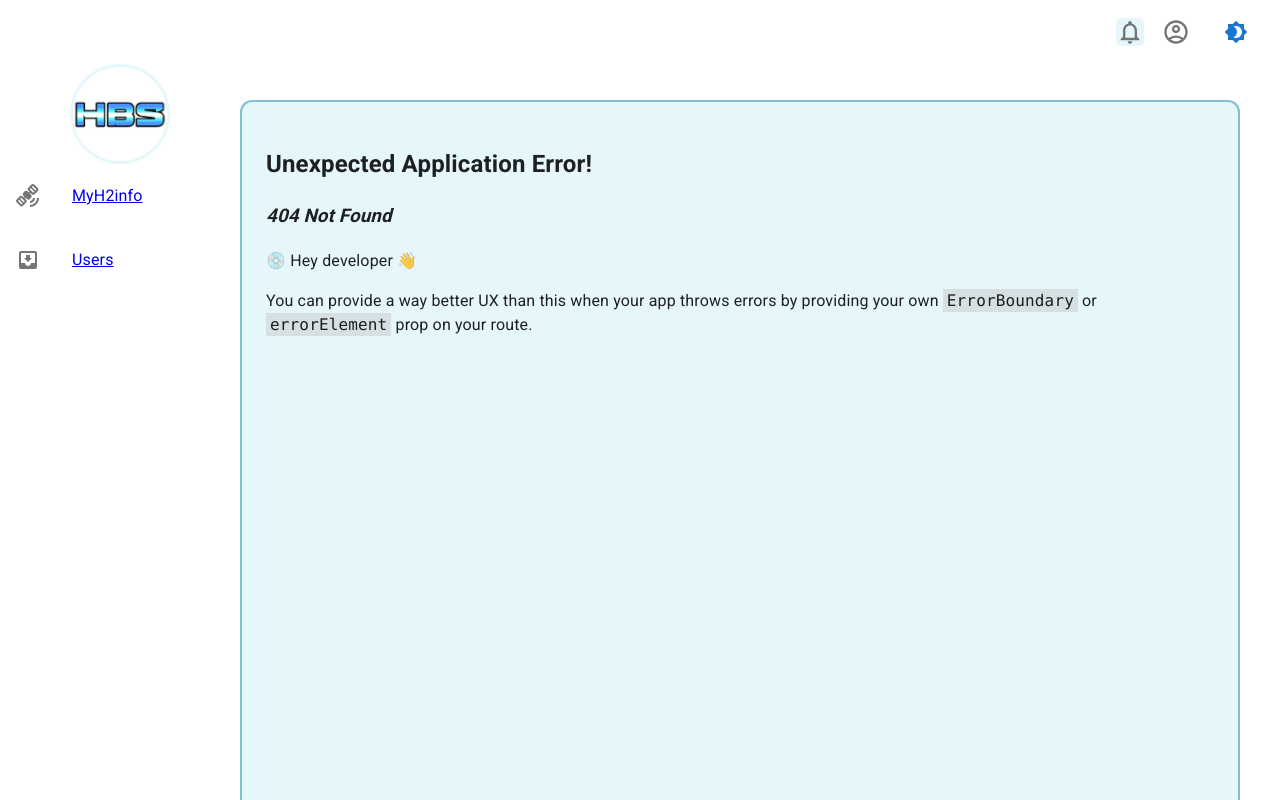
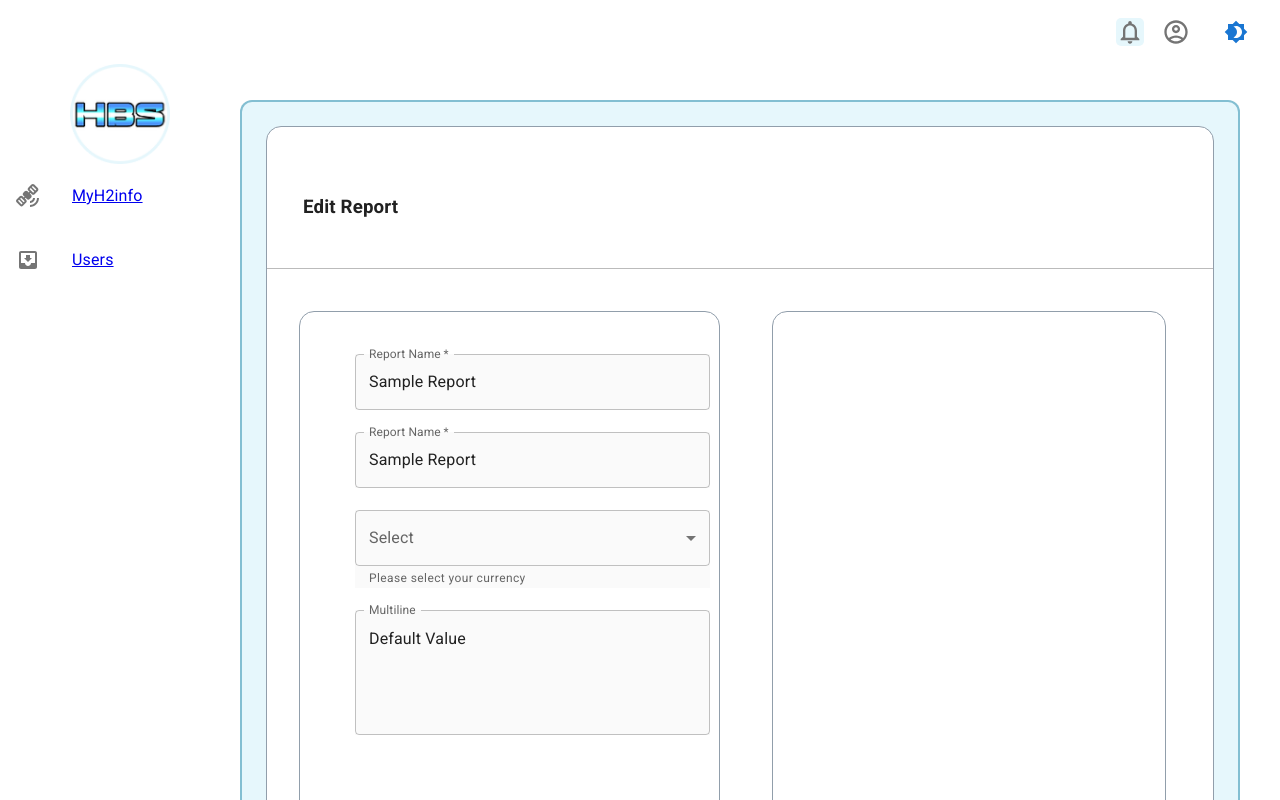
Before and after one commit to kpierc11/Dashboard_Demo, a React (Create React App) app in the folder app/: page /report/edit in a window 1280 px wide. Before the commit this address had no page. Shown: the top 800 px of the page. Built offline with nearby package versions, Linux system fonts and the light colour scheme.

Commit message:
added reports page and navigation

```diff
--- a/app/src/pages/ChartPage.tsx
+++ b/app/src/pages/chartPage/ChartPage.tsx
@@ -1,4 +1,4 @@
-import LineChart from "../components/LineChart/LineChart";
+import LineChart from "../../components/lineChart/LineChart";
 
 export default function ChartPage() {
   return <LineChart></LineChart>;
--- /dev/null
+++ b/app/src/pages/reportsPage/EditReportPage.tsx
@@ -0,0 +1,112 @@
+import { Box, Grid, MenuItem, Paper, styled, TextField } from "@mui/material";
+import "../reportsPage/editReportPage.css";
+
+export default function EditReportPage() {
+  const Item = styled(Paper)(({ theme }) => ({
+    backgroundColor: theme.palette.mode === "dark" ? "#1A2027" : "#fff",
+    ...theme.typography.body2,
+    padding: theme.spacing(1),
+    textAlign: "center",
+    color: theme.palette.text.secondary,
+  }));
+
+  const currencies = [
+    {
+      value: "USD",
+      label: "$",
+    },
+    {
+      value: "EUR",
+      label: "€",
+    },
+    {
+      value: "BTC",
+      label: "฿",
+    },
+    {
+      value: "JPY",
+      label: "¥",
+    },
+  ];
+
+  return (
+    <div className="edit-report-main-container">
+      <div className="edit-report-top-section">
+        <h3>Edit Report</h3>
+      </div>
+
+      <Box>
+        <Grid container>
+          <Grid xs={12} md={12} lg={6}>
+            <Item className="edit-report-column-one">
+              <div
+                style={{
+                  display: "flex",
+                  justifyContent: "flex-start",
+                  flexDirection: "column",
+                  paddingLeft: "47px",
+                  paddingTop: "34px",
+                }}
+              >
+                <TextField
+                  sx={{
+                    backgroundColor: "#FAFAFA",
+                    marginBottom: "22px",
+                    maxWidth:355,
+                  }}
+                  required
+                  id="outlined-required"
+                  label="Report Name"
+                  defaultValue="Sample Report"
+                />
+                <TextField
+                  sx={{
+                    backgroundColor: "#FAFAFA",
+                    marginBottom: "22px",
+                    maxWidth: 355,
+                  }}
+                  required
+                  id="outlined-required"
+                  label="Report Name"
+                  defaultValue="Sample Report"
+                />
+                <TextField
+                  sx={{
+                    backgroundColor: "#FAFAFA",
+                    marginBottom: "22px",
+                    maxWidth: 355,
+                  }}
+                  id="outlined-select-currency"
+                  select
+                  label="Select"
+                  helperText="Please select your currency"
+                >
+                  {currencies.map((option) => (
+                    <MenuItem key={option.value} value={option.value}>
+                      {option.label}
+                    </MenuItem>
+                  ))}
+                </TextField>
+                <TextField
+                  sx={{
+                    backgroundColor: "#FAFAFA",
+                    marginBottom: "22px",
+                    maxWidth: 355,
+                  }}
+                  id="outlined-multiline-static"
+                  label="Multiline"
+                  multiline
+                  rows={4}
+                  defaultValue="Default Value"
+                />
+              </div>
+            </Item>
+          </Grid>
+          <Grid xs={12} md={12} lg={6}>
+            <Item className="edit-report-column-two"></Item>
+          </Grid>
+        </Grid>
+      </Box>
+    </div>
+  );
+}
--- /dev/null
+++ b/app/src/pages/reportsPage/ReportPage.tsx
@@ -0,0 +1,3 @@
+export default function ReportPage(){
+
+}
--- /dev/null
+++ b/app/src/pages/reportsPage/editReportPage.css
@@ -0,0 +1,36 @@
+.edit-report-main-container {
+  background: white;
+  height: 100%;
+  width: 100%;
+  border-radius: 15px;
+  padding-bottom:92px;
+  border: 1px solid #919eab;
+}
+
+.edit-report-top-section {
+  width: 100%;
+  border-bottom: 1px solid #bbbbbb;
+  padding-top: 47px;
+  padding-left: 36px;
+  padding-bottom: 28px;
+}
+
+.edit-report-column-one {
+  height: 558px;
+  margin-top: 42px;
+  margin-left: 32px;
+  margin-right:20px;
+  border: 1px solid #919EAB;
+  border-radius:15px !important;
+  box-shadow: none !important;
+}
+
+.edit-report-column-two {
+    height: 558px;
+    margin-top: 42px;
+    margin-left: 32px;
+    border: 1px solid #919EAB;
+    border-radius:15px !important;
+    box-shadow: none !important;
+    margin-right:47px;
+  }
```
Also changed, not shown: app/src/navigation/Navigation.tsx (+6 -1 lines).
